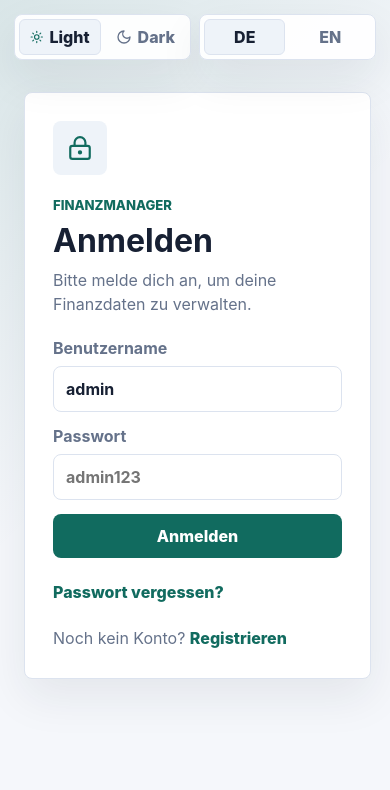
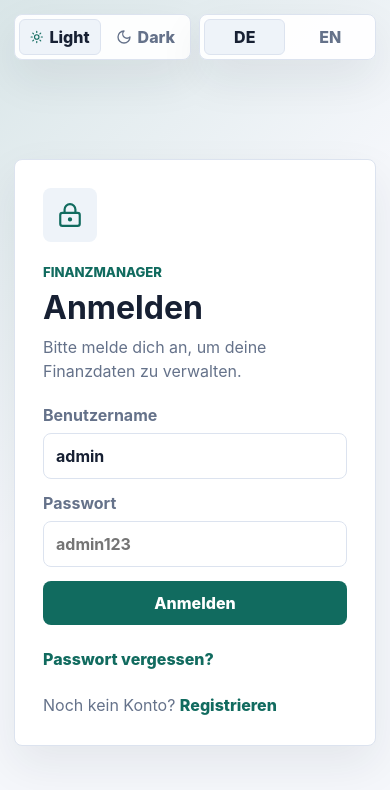
Before and after one commit to ali3a1991/finance, a Next.js app: page /login in a window 390 px wide. Shown: the top 790 px of the page. Built offline with nearby package versions, Linux system fonts and the light colour scheme.

Commit message:
Fix mobile auth page overflow

```diff
--- a/src/app/globals.css
+++ b/src/app/globals.css
@@ -92,6 +92,10 @@ body:has(.login-page) .main-content {
   padding: 0;
 }
 
+body:has(.login-page) {
+  overflow: hidden;
+}
+
 body:has(.error-page) {
   background: var(--bg);
 }
@@ -1449,7 +1453,7 @@ th {
 .login-page {
   position: relative;
   display: grid;
-  min-height: 100vh;
+  min-height: 100dvh;
   place-items: center;
   padding: 24px;
   background:
@@ -1797,8 +1801,11 @@ th {
 
 @media (max-width: 640px) {
   .login-page {
-    align-content: start;
-    padding-top: 92px;
+    height: 100dvh;
+    min-height: 100dvh;
+    align-content: center;
+    overflow: hidden;
+    padding: 74px 14px 14px;
   }
 
   .public-preferences {
@@ -1809,6 +1816,12 @@ th {
 
   .public-preference-group {
     flex: 1 1 0;
+  }
+
+  .login-panel {
+    max-height: calc(100dvh - 88px);
+    overflow-y: auto;
+    overscroll-behavior: contain;
   }
 
   .main-content {
```
